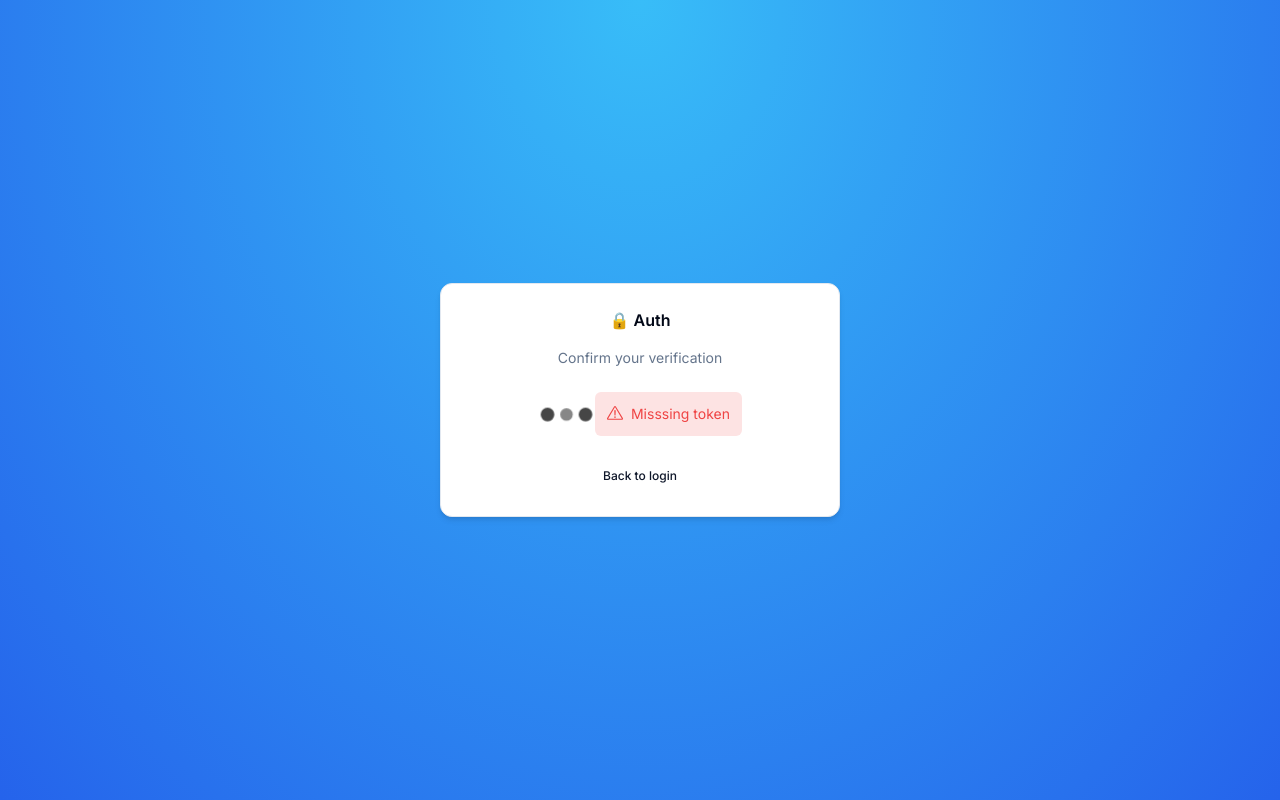
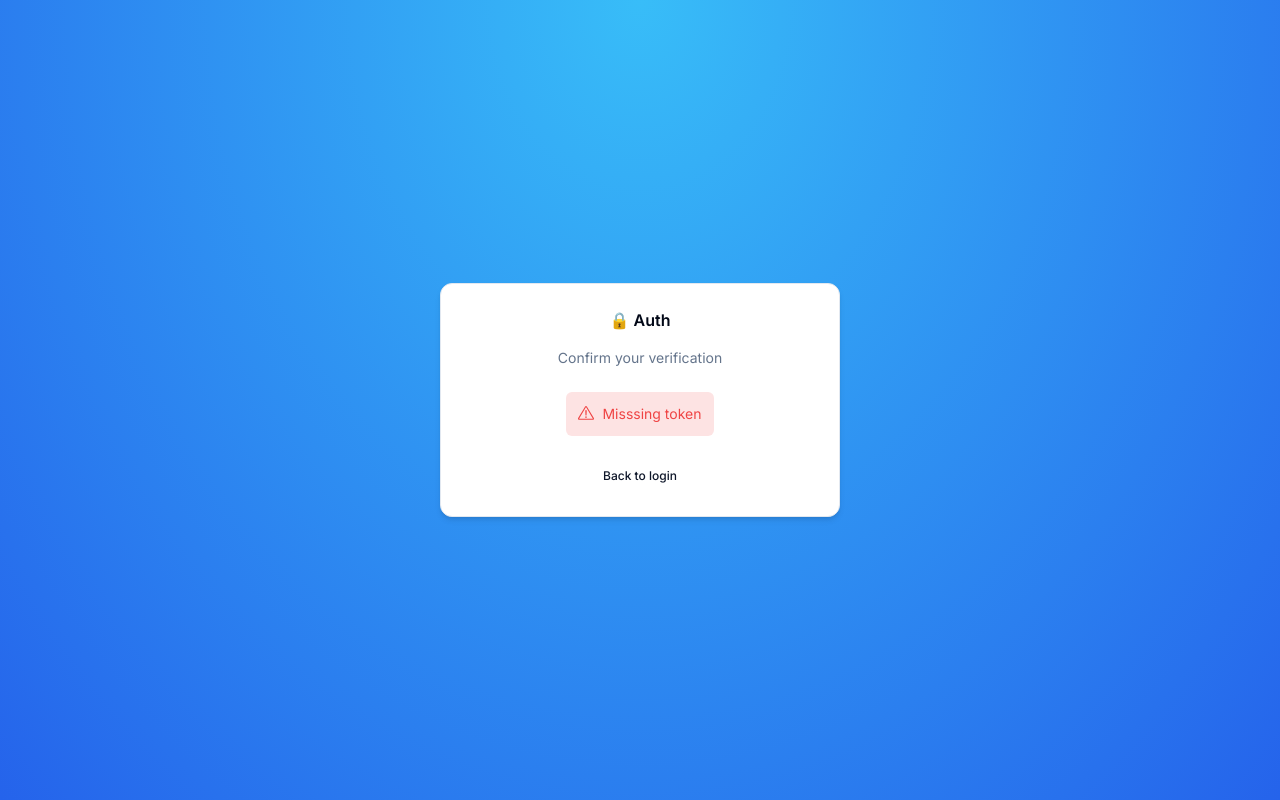
Before and after one commit to thadeus47/next-auth, a Next.js app: page /auth/new-verification in a window 1280 px wide. Built offline with nearby package versions, Linux system fonts and the light colour scheme.

Commit message:
verification server action update latest

```diff
--- a/actions/new-verification.ts
+++ b/actions/new-verification.ts
@@ -1,3 +1,10 @@
+/**
+ * Verifies a user's email by checking the validity of a verification token.
+ * If the token is valid and not expired, it updates the user's email verification status and deletes the token.
+ *
+ * @param token - The verification token to be checked.
+ * @returns An object with either a 'success' or 'error' property, depending on the outcome of the verification process.
+ */
 "use server";
 
 import { db } from "@/lib/db";
@@ -14,7 +21,7 @@ export const newVerification = async (token: string) => {
   const hasExpired = new Date(existingToken.expires) < new Date();
 
   if (hasExpired) {
-        return { error: "Token has expired"};
+    return { error: "Token has expired" };
   }
 
   const existingUser = await getUserByEmail(existingToken.email);
@@ -24,16 +31,16 @@ export const newVerification = async (token: string) => {
   }
 
   await db.user.update({
-        where: { id: existingUser.id},
+    where: { id: existingUser.id },
     data: {
       emailVerified: new Date(),
-            email: existingToken.email
-        }
+      email: existingToken.email,
+    },
   });
 
   await db.verificationToken.delete({
-        where: { id: existingToken.id }
+    where: { id: existingToken.id },
   });
 
   return { success: "Email verified!" };
-}
+};
--- a/components/auth/new-verification-form.tsx
+++ b/components/auth/new-verification-form.tsx
@@ -1,7 +1,25 @@
-'use client';
+/**
+ * The `NewVerificationForm` component is responsible for handling the new verification process.
+ * It fetches a token from the URL search parameters, and then calls the `newVerification` action
+ * to verify the user's account. The component displays a loading spinner, success message, or
+ * error message based on the result of the verification process.
+ */
+/**
+ * The `NewVerificationForm` component is responsible for handling the new verification process.
+ * It fetches a token from the URL search parameters, and then calls the `newVerification` action
+ * to verify the user's account. The component displays a loading spinner, success message, or
+ * error message based on the result of the verification process.
+ */
+/**
+ * The `NewVerificationForm` component is responsible for handling the new verification process.
+ * It fetches a token from the URL search parameters, and then calls the `newVerification` action
+ * to verify the user's account. The component displays a loading spinner, success message, or
+ * error message based on the result of the verification process.
+ */
+"use client";
 
 import { useCallback, useEffect, useState } from "react";
-import {  BeatLoader} from "react-spinners";
+import { BeatLoader } from "react-spinners";
 import { useSearchParams } from "next/navigation";
 
 import { newVerification } from "@/actions/new-verification";
@@ -10,15 +28,16 @@ import { FormError } from "@/components/form-error";
 import { FormSuccess } from "@/components/form-success";
 
 export const NewVerificationForm = () => {
-
   const [error, setError] = useState<string | undefined>();
   const [success, setSuccess] = useState<string | undefined>();
 
   const searchParams = useSearchParams();
 
-    const token = searchParams.get('token');
+  const token = searchParams.get("token");
 
   const onSubmit = useCallback(() => {
+    if (success || error) return;
+
     if (!token) {
       setError("Misssing token");
       return;
@@ -27,17 +46,16 @@ export const NewVerificationForm = () => {
     newVerification(token)
       .then((data) => {
         setSuccess(data.success);
-            setError(data.error)
+        setError(data.error);
       })
       .catch(() => {
         setError("Something went wrong");
-          })
-    }, [token]);
+      });
+  }, [token, success, error]);
 
   useEffect(() => {
     onSubmit();
-    }, [onSubmit])
-
+  }, [onSubmit]);
 
   return (
     <CardWrapper
@@ -46,12 +64,12 @@ export const NewVerificationForm = () => {
       backButtonHref="/auth/login"
     >
       <div className="flex items-center w-full justify-center">
-           <BeatLoader />
+        {!success && !error && <BeatLoader />}
         <FormSuccess message={success} />
-           <FormError message={error} />
+        {!success && <FormError message={error} />}
       </div>
     </CardWrapper>
-    )
-}
+  );
+};
 
 export default NewVerificationForm;
```
Also changed, not shown: lib/token.ts (+15 -7 lines). Lines whose indentation alone changed are shown as unchanged.
